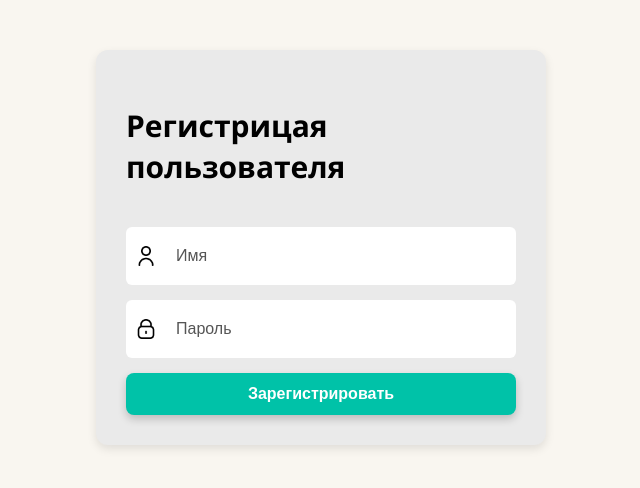
After one commit to Kartofechka/Python_tasks, a Python web app: template user_session/templates/registration.html in a window 1280 px wide. The commit adds this page. Shown: the top 488 px of the page, without its empty margins (319-959 px from the left). Run offline with Jinja, Linux system fonts and the light colour scheme; the template is opened without the code that fills it, so the values that code supplies are empty.

Commit message:
Add files via upload

```diff
--- a/user_session/templates/main.html
+++ b/user_session/templates/main.html
@@ -95,6 +95,9 @@
     <div class="answers">
         <p id="answer"></p>
     </div>
+    <form method="get" action="/register">
+      <button id="to_register_btn" type="submit">Зарегистрировать нового хомячка</button>
+    </form>
     <form method="get" action="/logout">
       <button id="to_login_btn" type="submit">Завершить сессию</button>
     </form>
--- /dev/null
+++ b/user_session/templates/registration.html
@@ -0,0 +1,26 @@
+<!DOCTYPE html>
+<html lang="ru">
+<head>
+  <meta charset="UTF-8">
+  <meta name="viewport" content="width=device-width, initial-scale=1.0">
+  <link rel="stylesheet" href="../static/style.css">
+  <title>Регистрация</title>
+</head>
+<body>
+
+  <div class="user_data" id="user_data">
+    <form class="inputs" method="post" action="/to_login">
+      <h2>Регистрицая пользователя</h2>
+      <div class="input_with_icon">
+        <img src="../assets/user.jpg" alt="иконка">
+        <input id="reg_name" name="reg_username" type="text" placeholder="Имя" required>
+      </div>
+      <div class="input_with_icon">
+        <img src="../assets/password.png" alt="иконка">
+        <input id="reg_password" name="reg_password" type="password" placeholder="Пароль" required>
+      </div>
+      <button id="login_btn" type="submit">Зарегистрировать</button>
+    </form>
+  </div>
+</body>
+</html>
```
Also changed, not shown: user_session/templates/404.html (added, +18 -0 lines), user_session/templates/login.html (line endings or trailing spaces).
